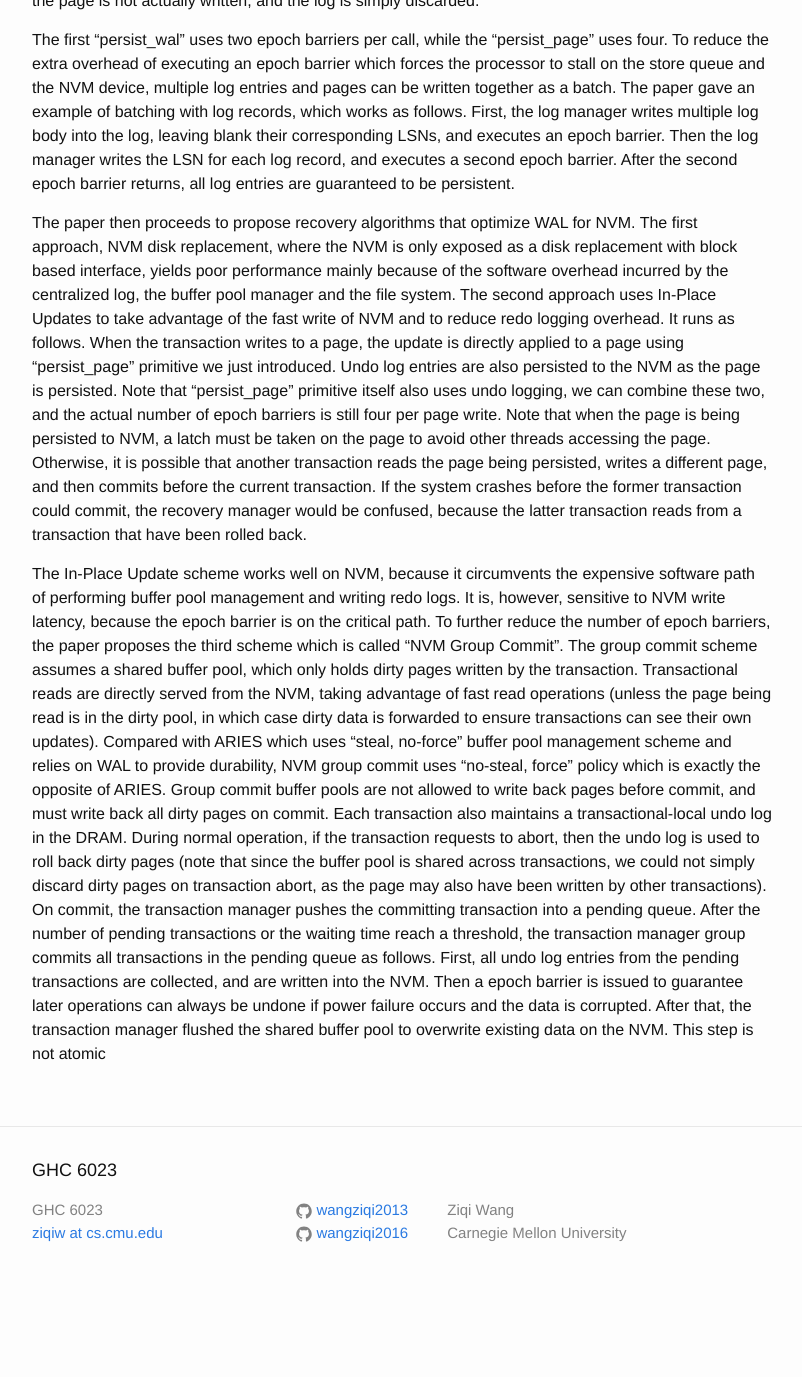
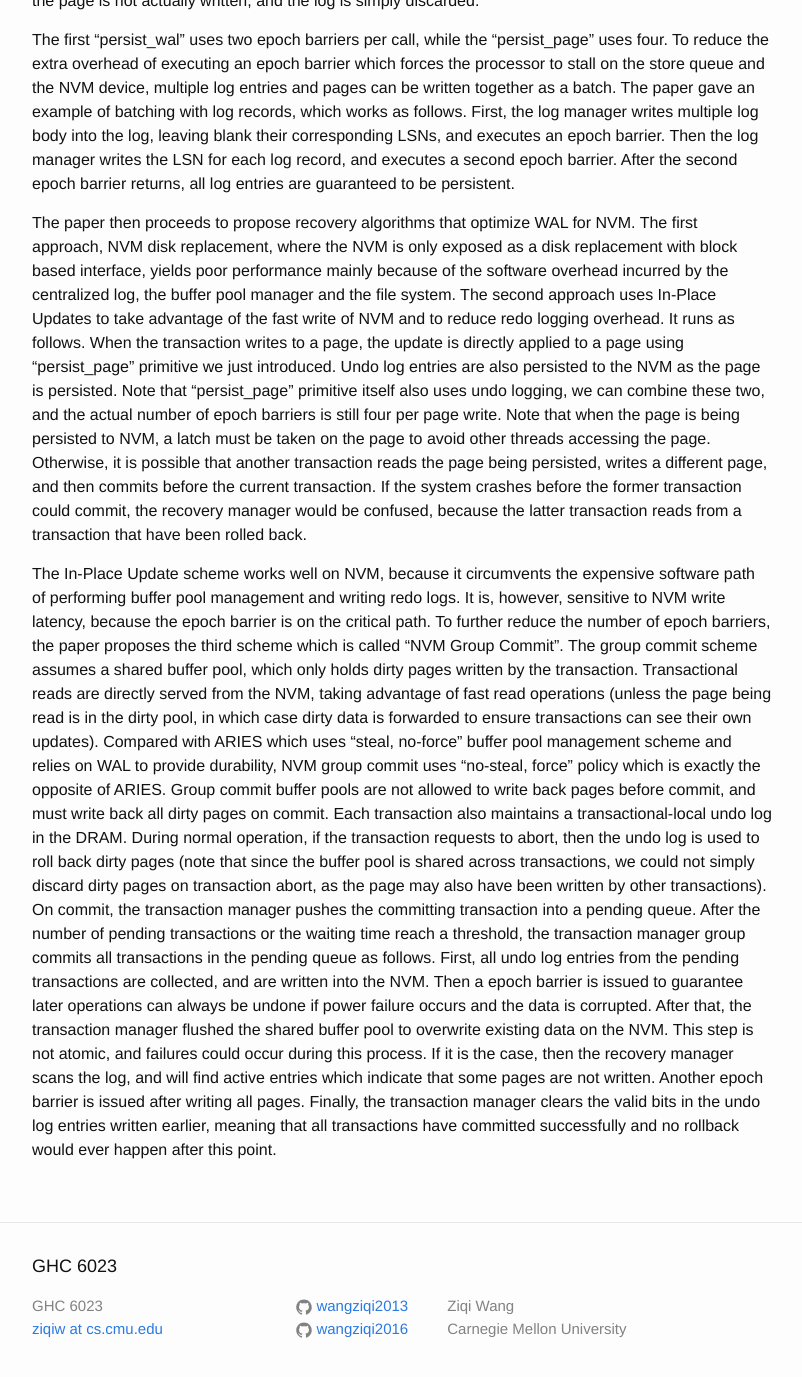
Before and after one commit to wangziqi2013/wangziqi2013.github.io, a Jekyll site: the page built from _posts/2019-02-03-Storage-Mgmt-In-The-NVM-Era.markdown, in a window 1280 px wide and 1400 px high, scrolled down 1874 px. Shown: the top 1377 px of the window, without its empty margins (238-1040 px from the left). Built offline with Jekyll 4.4.1, drawn with Linux system fonts in a browser that asks for light colours; before the commit the page ends 3178 px from its top, so only the background shows below that.

Commit message:
Finish group commit

```diff
--- a/_posts/2019-02-03-Storage-Mgmt-In-The-NVM-Era.markdown
+++ b/_posts/2019-02-03-Storage-Mgmt-In-The-NVM-Era.markdown
@@ -103,4 +103,8 @@ the committing transaction into a pending queue. After the number of pending tra
 threshold, the transaction manager group commits all transactions in the pending queue as follows. First, all undo log entries
 from the pending transactions are collected, and are written into the NVM. Then a epoch barrier is issued to guarantee
 later operations can always be undone if power failure occurs and the data is corrupted. After that, the transaction manager
-flushed the shared buffer pool to overwrite existing data on the NVM. This step is not atomic
+flushed the shared buffer pool to overwrite existing data on the NVM. This step is not atomic, and failures could occur
+during this process. If it is the case, then the recovery manager scans the log, and will find active entries which indicate
+that some pages are not written. Another epoch barrier is issued after writing all pages. Finally, the transaction manager
+clears the valid bits in the undo log entries written earlier, meaning that all transactions have committed successfully
+and no rollback would ever happen after this point.
```
